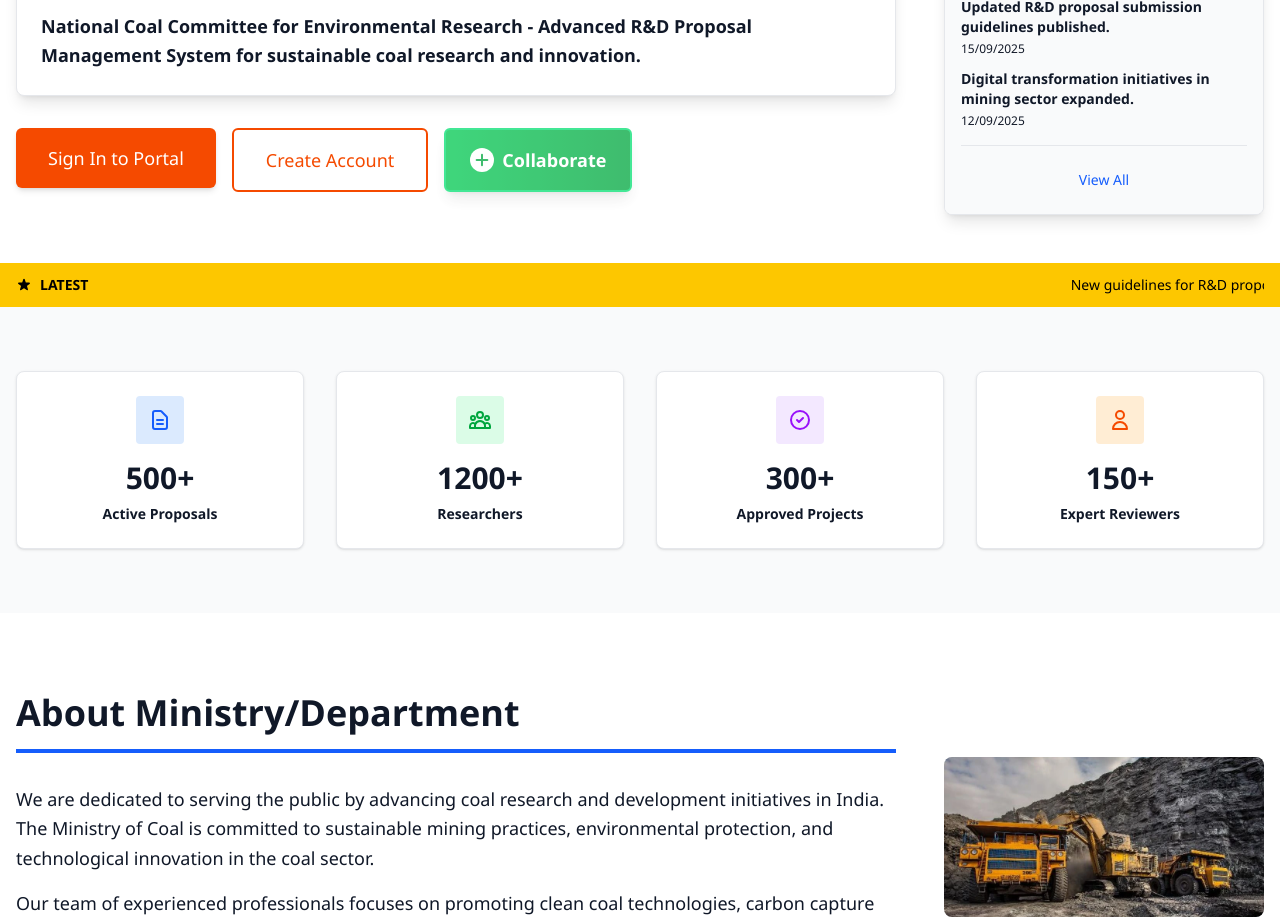
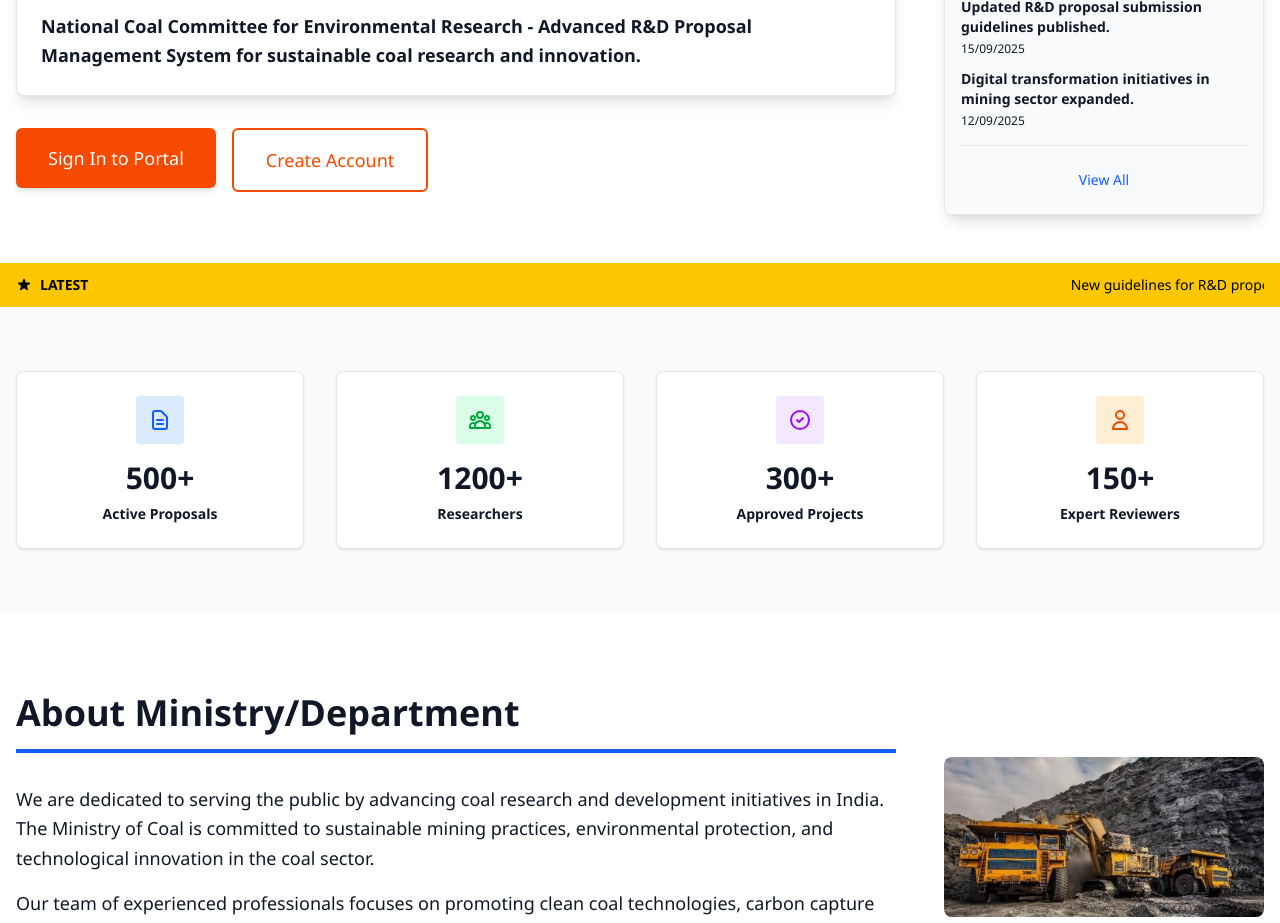
Before and after one commit to bytespacesih-cyber/SIH25185, a Next.js app in the folder client/: page / in a window 1280 px wide. Shown: the part 840-1763 px from the top of the page. Built offline with nearby package versions, Linux system fonts and the light colour scheme.

Commit message:
[FEAT]: Favicon Changed

```diff
--- /dev/null
+++ b/client/src/pages/_document.js
@@ -0,0 +1,26 @@
+import { Html, Head, Main, NextScript } from 'next/document';
+
+export default function Document() {
+  return (
+    <Html lang="en">
+      <Head>
+        {/* Favicon configuration */}
+        <link rel="icon" href="/favicon.ico" />
+        <link rel="icon" type="image/ico" href="/favicon.ico" />
+        <link rel="shortcut icon" href="/favicon.ico" />
+
+        {/* For better browser compatibility */}
+        <link rel="apple-touch-icon" href="/favicon.ico" />
+        <link rel="icon" type="image/x-icon" href="/favicon.ico" />
+
+        {/* Meta tags for better SEO */}
+        <meta name="theme-color" content="#ea580c" />
+        <meta name="description" content="NaCCER Portal - National Centre for Coal & Energy Research" />
+      </Head>
+      <body>
+        <Main />
+        <NextScript />
+      </body>
+    </Html>
+  );
+}
--- a/client/src/pages/index.jsx
+++ b/client/src/pages/index.jsx
@@ -198,17 +198,6 @@ export default function Home() {
                     Create Account
                   </button>
                 </Link>
-                <button
-                  onClick={() => setShowCollaborateModal(true)}
-                  className="bg-gradient-to-r from-green-500 to-green-600 hover:from-green-600 hover:to-green-700 text-white px-6 py-4 rounded-md font-bold text-lg transition-all duration-300 shadow-lg hover:shadow-xl transform hover:scale-105 flex items-center gap-2 border-2 border-green-400 hover:border-green-300 animate-pulse"
-                >
-                  <div className="bg-white rounded-full p-1">
-                    <svg className="w-4 h-4 text-green-600" fill="none" stroke="currentColor" viewBox="0 0 24 24">
-                      <path strokeLinecap="round" strokeLinejoin="round" strokeWidth={3} d="M12 4v16m8-8H4" />
-                    </svg>
-                  </div>
-                  <span className="font-extrabold">Collaborate</span>
-                </button>
               </div>
             </div>
 
```
Also changed, not shown: 2 other files (tests, documents, lock files or other folders).
